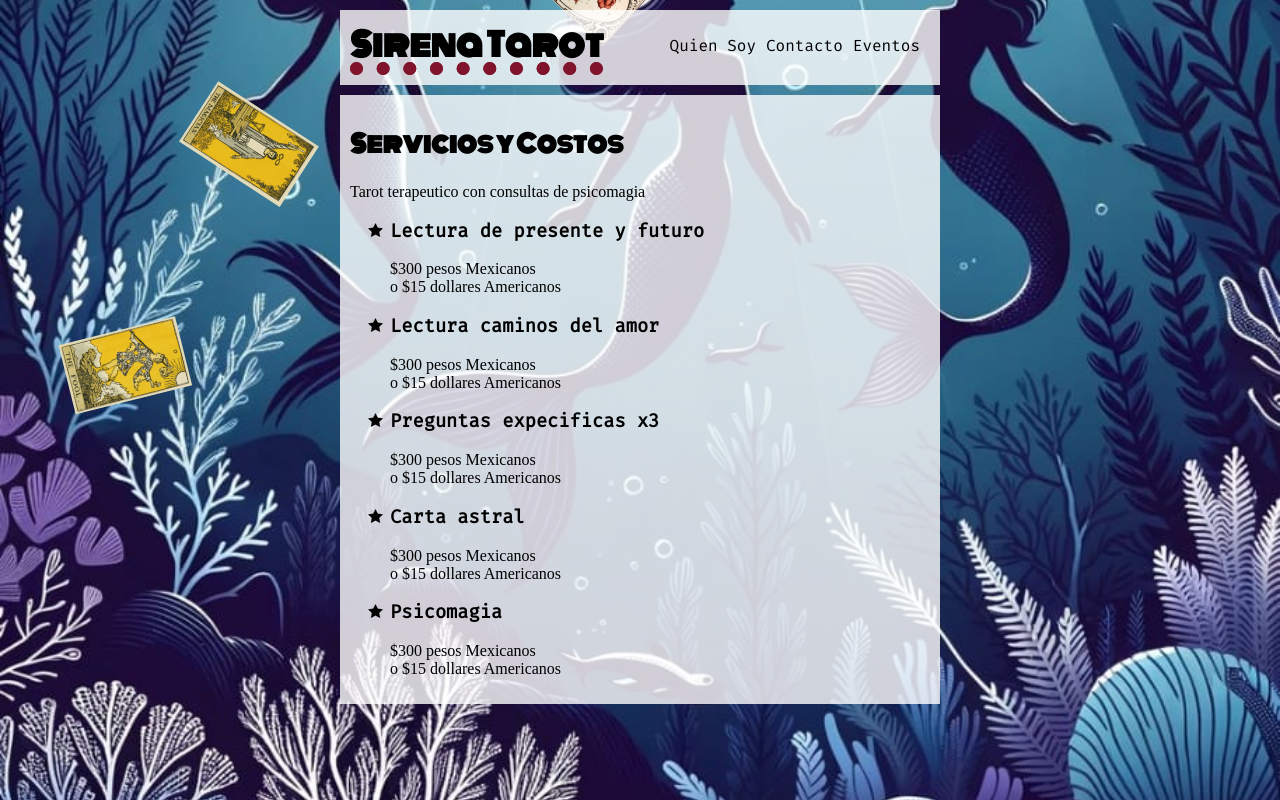
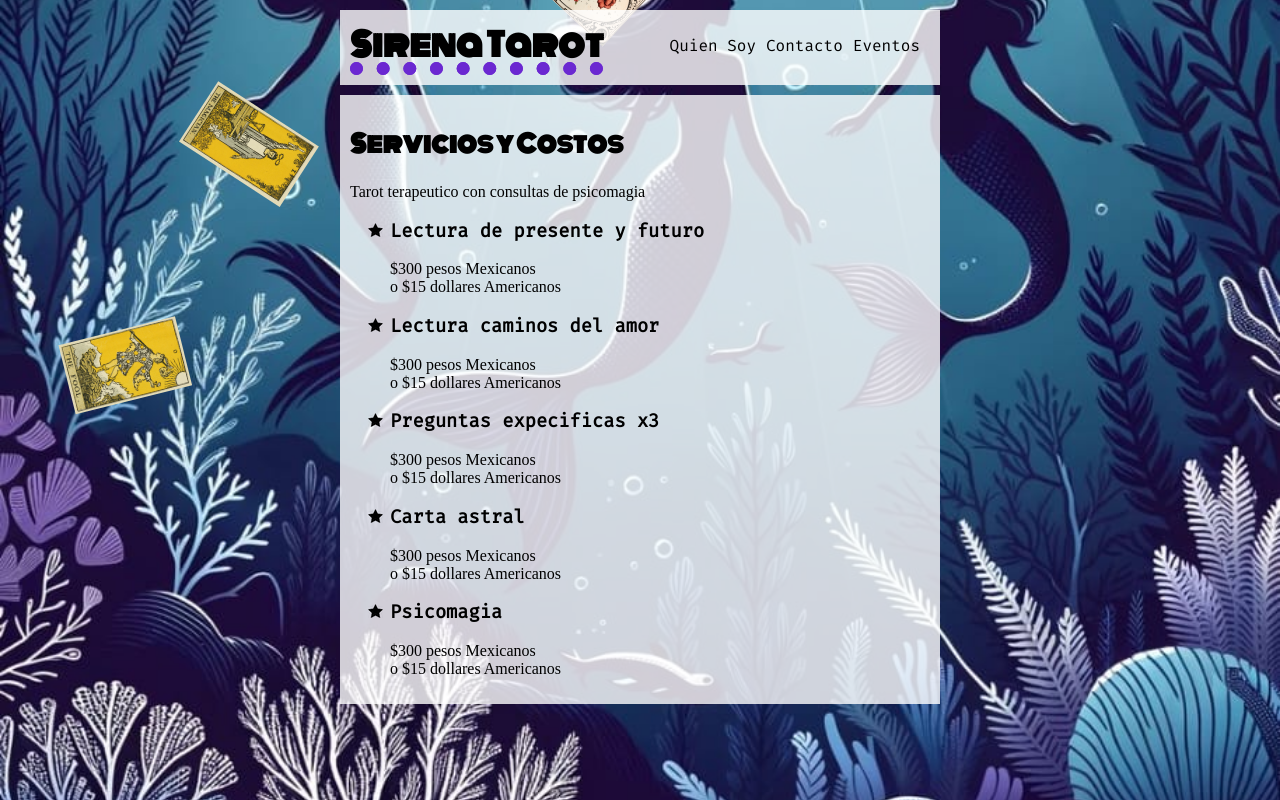
Before and after one commit to GabrielRatener/sirena-tarot, a SvelteKit app: page / in a window 1280 px wide. Built offline with nearby package versions, Linux system fonts and the light colour scheme; no server answers; a web font is replaced by a local one.

Commit message:
Change link theme color

```diff
--- a/src/routes/styles.scss
+++ b/src/routes/styles.scss
@@ -2,7 +2,7 @@
 @import '@fontsource/fira-mono';
 @import '@fontsource/monoton';
 
-$color-theme: #7f142c;
+$color-theme: #6b28d1;
 $color-content-bg: rbga(255, 255, 255, 0.8);
 $color-bg: #000;
 $body-font: 'Baloo Bhaina 2 Variable';
```
